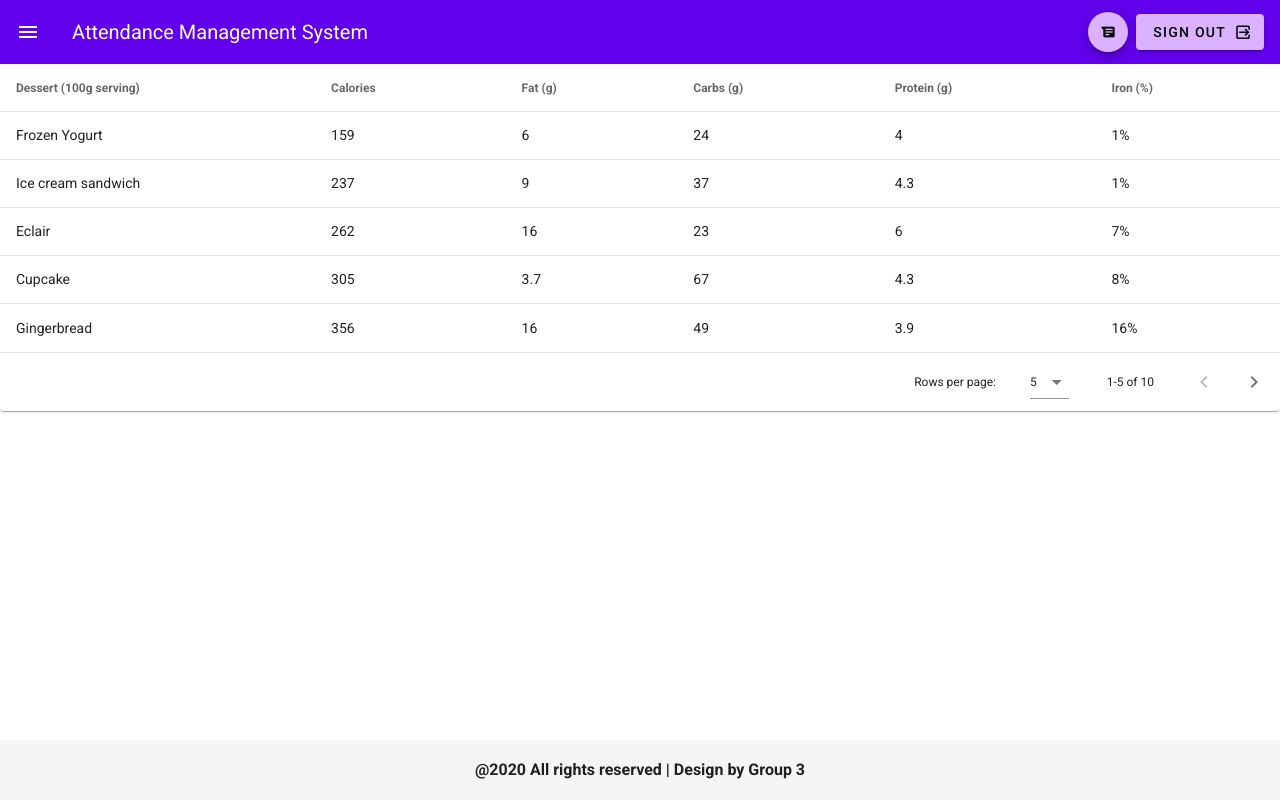
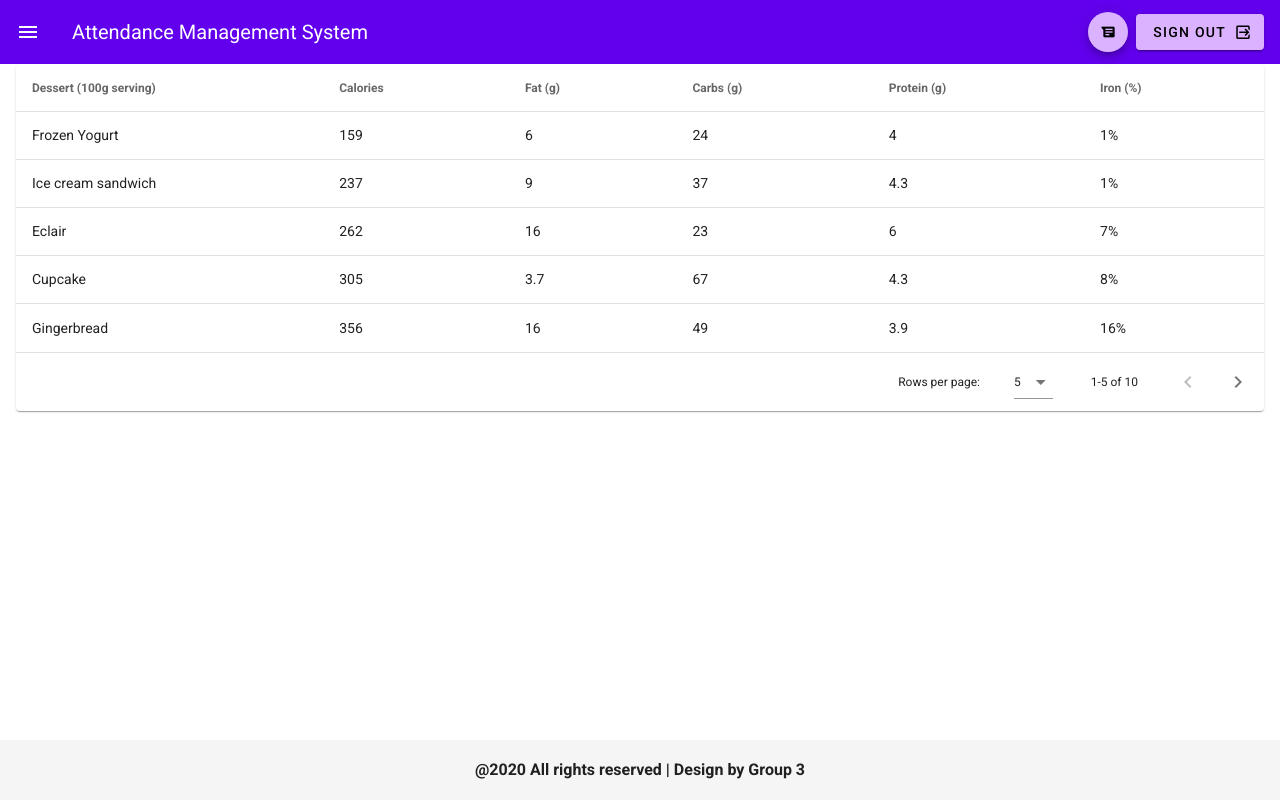
Before and after one commit to GimanthaDissanayake/attendance-management-system, a Vue app: page /Courses in a window 1280 px wide. Built offline with nearby package versions, Linux system fonts and the light colour scheme.

Commit message:
applied margin for content

```diff
--- a/src/App.vue
+++ b/src/App.vue
@@ -2,9 +2,9 @@
   <v-app class="grey lighten-4">
     <Navbar></Navbar>
 
-    <v-content>
+    <v-main class="mx-4 mb-4">
       <router-view></router-view>
-    </v-content>
+    </v-main>
 
     <v-footer
       absolute
```
